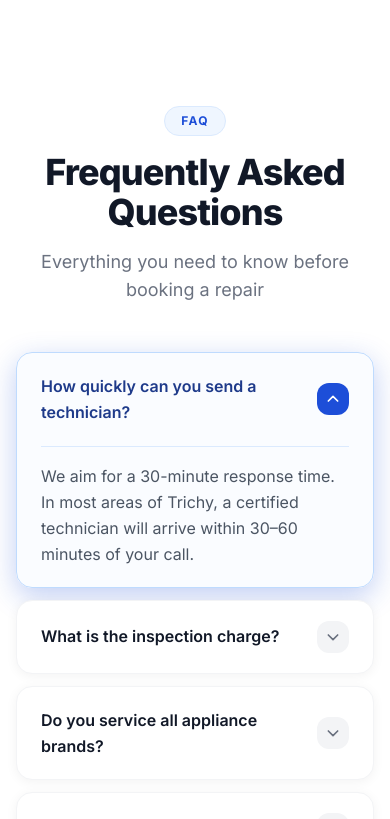
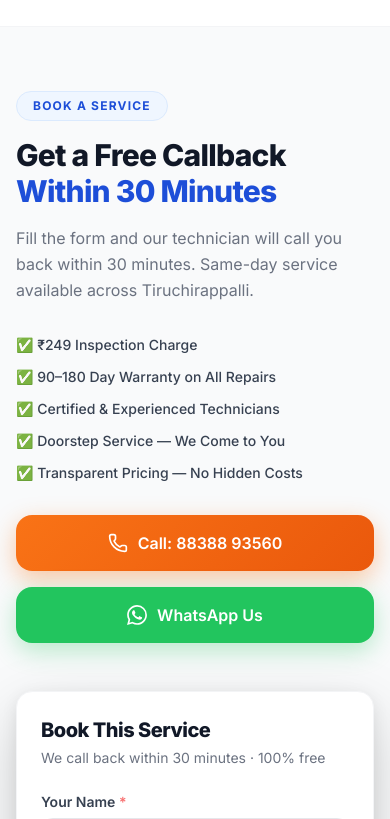
Before and after one commit to socialhyptools/stoffel_appliance_care, a Next.js app: page /services/microwave in a window 390 px wide. Shown: the part 3980-4799 px from the top of the page. Built offline with nearby package versions, Linux system fonts and the light colour scheme.

Commit message:
Add dedicated contact form section to all service pages

```diff
--- a/src/app/services/air-conditioner/page.tsx
+++ b/src/app/services/air-conditioner/page.tsx
@@ -50,6 +50,7 @@ export default function ACPage() {
       adSlot1="4455667788"
       adSlot2="5566778899"
       heroImage="/images/ac-repair.jpg"
+      serviceName="AC Repair & Service"
     />
   );
 }
--- a/src/app/services/microwave/page.tsx
+++ b/src/app/services/microwave/page.tsx
@@ -48,6 +48,7 @@ export default function MicrowavePage() {
       adSlot1="1516171819"
       adSlot2="1617181920"
       heroImage="/images/microwave.jpg"
+      serviceName="Microwave Repair"
     />
   );
 }
--- a/src/app/services/refrigerator/page.tsx
+++ b/src/app/services/refrigerator/page.tsx
@@ -48,6 +48,7 @@ export default function RefrigeratorPage() {
       adSlot1="8899001122"
       adSlot2="9900112233"
       heroImage="/images/refrigerator.jpg"
+      serviceName="Refrigerator Repair"
     />
   );
 }
--- a/src/app/services/television/page.tsx
+++ b/src/app/services/television/page.tsx
@@ -48,6 +48,7 @@ export default function TelevisionPage() {
       adSlot1="1011121314"
       adSlot2="1112131415"
       heroImage="/images/television.jpg"
+      serviceName="TV Repair"
     />
   );
 }
--- a/src/app/services/washing-machine/page.tsx
+++ b/src/app/services/washing-machine/page.tsx
@@ -48,6 +48,7 @@ export default function WashingMachinePage() {
       adSlot1="6677889900"
       adSlot2="7788990011"
       heroImage="/images/washing-machine.jpg"
+      serviceName="Washing Machine Repair"
     />
   );
 }
--- a/src/components/ServicePageTemplate.tsx
+++ b/src/components/ServicePageTemplate.tsx
@@ -17,11 +17,12 @@ interface ServiceProps {
   adSlot2: string;
   accentColor?: string;
   heroImage?: string;
+  serviceName?: string;
 }
 
 export default function ServicePageTemplate({
   title, icon, tagline, description, problems, brands,
-  schema, adSlot1, adSlot2, accentColor = '#2563eb', heroImage,
+  schema, adSlot1, adSlot2, accentColor = '#2563eb', heroImage, serviceName = '',
 }: ServiceProps) {
   return (
     <>
@@ -181,6 +182,51 @@ export default function ServicePageTemplate({
         <AdUnit slot={adSlot2} format="auto" />
       </div>
 
+      {/* ── Contact Form Section ── */}
+      <section className="py-16 bg-gray-50 border-t border-gray-100">
+        <div className="max-w-7xl mx-auto px-4 sm:px-6">
+          <div className="grid grid-cols-1 lg:grid-cols-2 gap-12 items-center">
+            {/* Left info */}
+            <div>
+              <span className="badge mb-4">Book a Service</span>
+              <h2 className="text-3xl font-extrabold text-gray-900 mb-4">
+                Get a Free Callback<br /><span className="text-brand-600">Within 30 Minutes</span>
+              </h2>
+              <p className="text-gray-500 text-base leading-relaxed mb-8">
+                Fill the form and our technician will call you back within 30 minutes. Same-day service available across Tiruchirappalli.
+              </p>
+              <ul className="space-y-3">
+                {[
+                  '✅ ₹249 Inspection Charge',
+                  '✅ 90–180 Day Warranty on All Repairs',
+                  '✅ Certified & Experienced Technicians',
+                  '✅ Doorstep Service — We Come to You',
+                  '✅ Transparent Pricing — No Hidden Costs',
+                ].map((item) => (
+                  <li key={item} className="text-gray-700 text-sm font-medium">{item}</li>
+                ))}
+              </ul>
+              <div className="flex flex-col sm:flex-row gap-4 mt-8">
+                <a href="tel:+918838893560" className="btn-secondary btn btn-lg">
+                  <Phone className="w-5 h-5" /> Call: 88388 93560
+                </a>
+                <a href="https://web.whatsapp.com/send?phone=918778783255&text=" target="_blank" rel="noopener noreferrer" className="btn-green btn btn-lg">
+                  <WhatsAppIcon className="w-5 h-5" /> WhatsApp Us
+                </a>
+              </div>
+            </div>
+            {/* Right form */}
+            <div className="card shadow-form">
+              <div className="mb-6">
+                <h3 className="text-xl font-extrabold text-gray-900 mb-1">Book This Service</h3>
+                <p className="text-gray-500 text-sm">We call back within 30 minutes · 100% free</p>
+              </div>
+              <LeadForm defaultService={serviceName} />
+            </div>
+          </div>
+        </div>
+      </section>
+
       <FAQ />
     </>
   );
```
